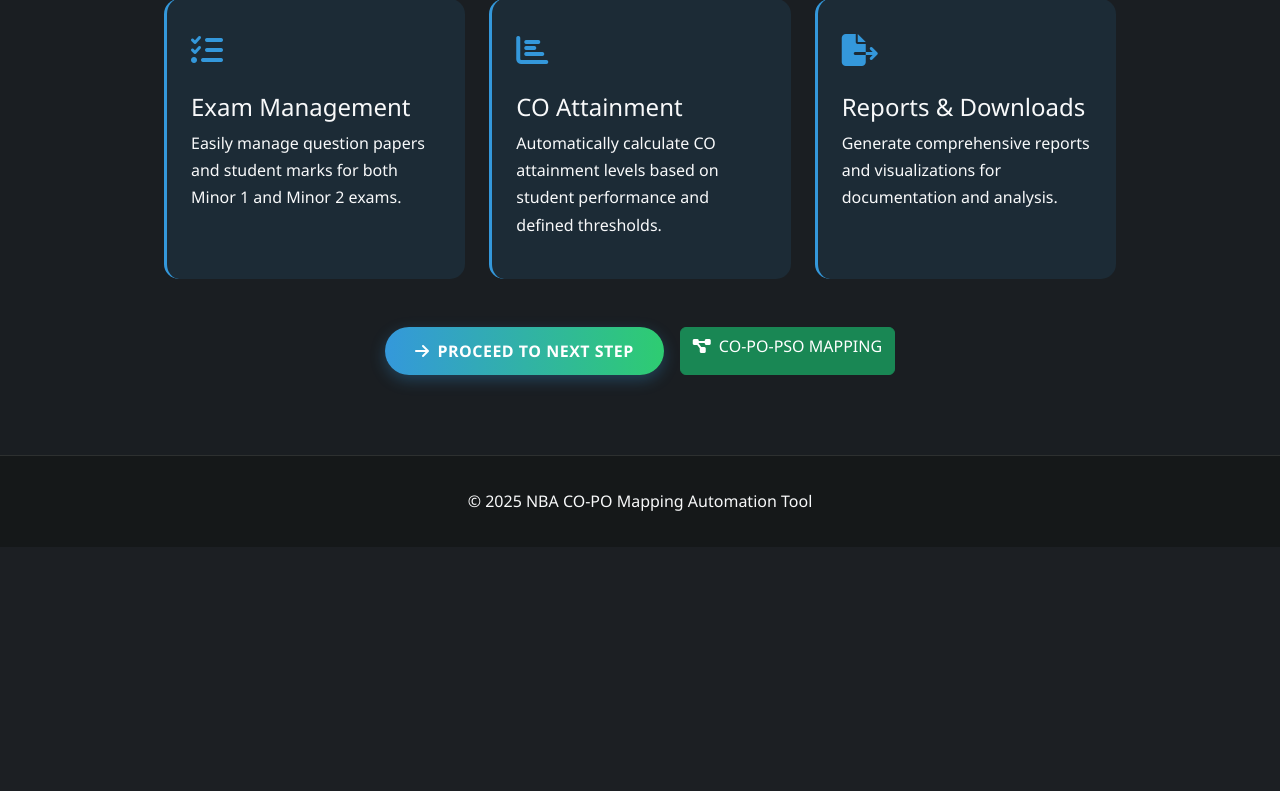
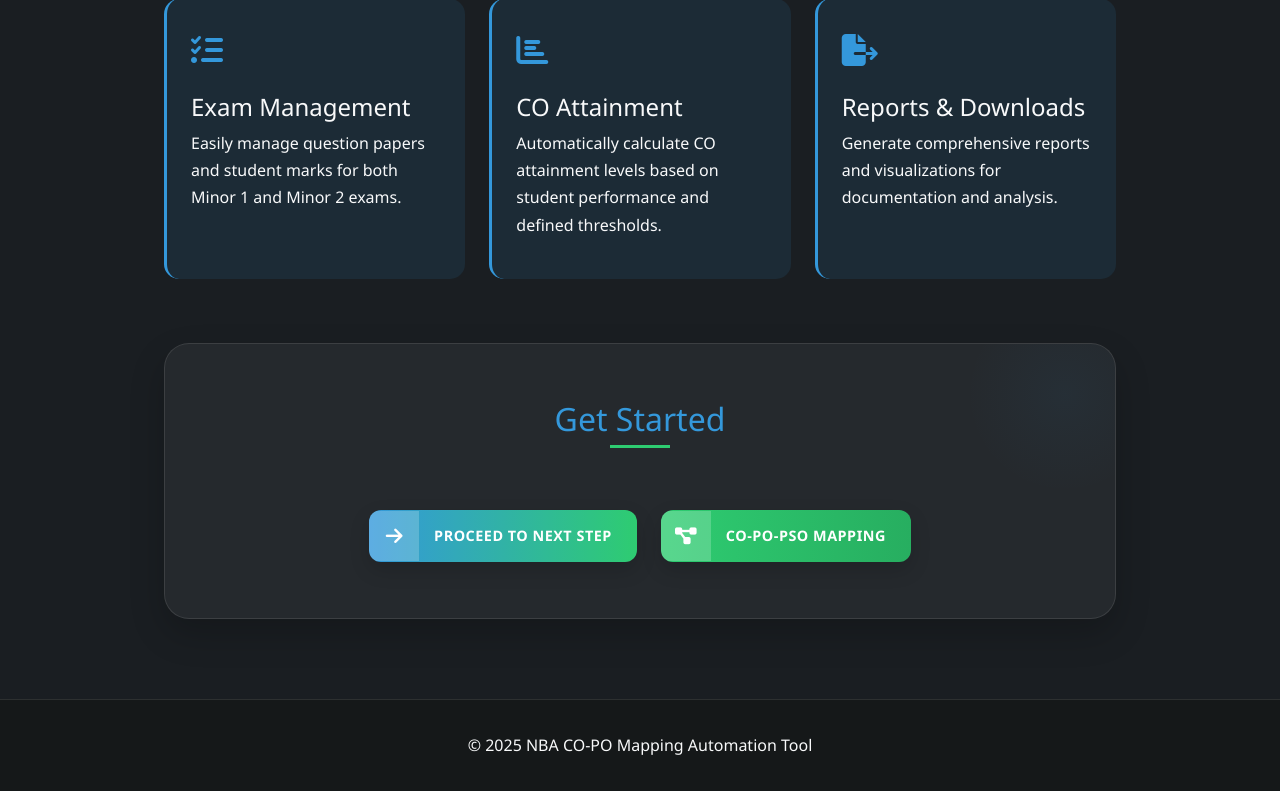
Before and after one commit to binge-coder/co-map, a Flask app: page / in a window 1280 px wide. Shown: the part 1072-1863 px from the top of the page. Before the commit the page ends 1583 px from the top, so only its background shows below. Run offline with Flask 3, Linux system fonts and the light colour scheme.

Commit message:
better buttons

```diff
--- a/templates/home.html
+++ b/templates/home.html
@@ -1,5 +1,6 @@
 <!DOCTYPE html>
 <html lang="en">
+
 <head>
     <meta charset="UTF-8">
     <meta name="viewport" content="width=device-width, initial-scale=1.0">
@@ -175,12 +176,121 @@
             transform: translateY(-3px);
         }
 
+        .action-section {
+            background-color: rgba(255, 255, 255, 0.05);
+            border-radius: 25px;
+            padding: 3.5rem;
+            margin: 4rem 0;
+            border: 1px solid rgba(255, 255, 255, 0.1);
+            box-shadow: 0 15px 35px rgba(0, 0, 0, 0.2);
+            position: relative;
+            overflow: hidden;
+        }
+
+        .action-section::before {
+            content: '';
+            position: absolute;
+            width: 200px;
+            height: 200px;
+            border-radius: 50%;
+            background: radial-gradient(circle, rgba(52, 152, 219, 0.05) 0%, transparent 70%);
+            top: -50px;
+            right: -50px;
+            z-index: 0;
+        }
+
         .action-buttons {
             display: flex;
-            gap: 1rem;
+            gap: 1.5rem;
             flex-wrap: wrap;
             justify-content: center;
-            margin-top: 2.5rem;
+            margin-top: 3rem;
+        }
+
+        .action-btn {
+            min-width: 220px;
+            position: relative;
+            overflow: hidden;
+            transition: all 0.4s cubic-bezier(0.165, 0.84, 0.44, 1);
+            z-index: 1;
+            border: none;
+            padding: 0;
+            border-radius: 12px;
+            box-shadow: 0 8px 20px rgba(0, 0, 0, 0.15);
+            transform: translateY(0);
+        }
+
+        .action-btn:hover {
+            transform: translateY(-5px);
+            box-shadow: 0 12px 25px rgba(0, 0, 0, 0.2);
+        }
+
+        .btn-content {
+            display: flex;
+            align-items: center;
+            padding: 0;
+        }
+
+        .btn-icon {
+            display: flex;
+            align-items: center;
+            justify-content: center;
+            width: 50px;
+            height: 50px;
+            font-size: 1.2rem;
+            transition: all 0.3s;
+        }
+
+        .action-btn span {
+            padding: 15px 25px 15px 15px;
+            font-weight: 600;
+            letter-spacing: 0.5px;
+            font-size: 0.9rem;
+        }
+
+        /* Primary Button */
+        .primary-btn {
+            background: linear-gradient(to right, var(--primary), var(--secondary));
+            color: white;
+        }
+
+        .primary-btn .btn-icon {
+            background-color: rgba(255, 255, 255, 0.2);
+        }
+
+        /* Secondary Button */
+        .secondary-btn {
+            background: linear-gradient(to right, var(--accent), #e67e22);
+            color: white;
+        }
+
+        .secondary-btn .btn-icon {
+            background-color: rgba(255, 255, 255, 0.2);
+        }
+
+        /* Tertiary Button */
+        .tertiary-btn {
+            background: linear-gradient(to right, #3498db, #2980b9);
+            color: white;
+        }
+
+        .tertiary-btn .btn-icon {
+            background-color: rgba(255, 255, 255, 0.2);
+        }
+
+        /* Quaternary Button */
+        .quaternary-btn {
+            background: linear-gradient(to right, #2ecc71, #27ae60);
+            color: white;
+        }
+
+        .quaternary-btn .btn-icon {
+            background-color: rgba(255, 255, 255, 0.2);
+        }
+
+        .action-btn:hover .btn-icon {
+            transform: scale(1.1);
+            background-color: rgba(255, 255, 255, 0.3);
         }
 
         .footer {
@@ -220,6 +330,7 @@
         }
     </style>
 </head>
+
 <body>
     <!-- Navigation -->
     <nav class="navbar navbar-expand-lg navbar-dark">
@@ -264,18 +375,24 @@
             <div class="info-card">
                 <h2><i class="fas fa-graduation-cap me-2"></i>What is Outcome-Based Education?</h2>
                 <p class="info-text">
-                    Outcome-Based Education (OBE) is a student-centered approach to education that emphasizes the achievement of specific,
-                    measurable learning outcomes. Rather than focusing solely on what is taught, OBE prioritizes what students are expected
+                    Outcome-Based Education (OBE) is a student-centered approach to education that emphasizes the
+                    achievement of specific,
+                    measurable learning outcomes. Rather than focusing solely on what is taught, OBE prioritizes what
+                    students are expected
                     to learn and be able to do after completing a course or program.
                 </p>
                 <p class="info-text">
-                    The core philosophy of OBE is that all educational activities should align with the desired learning outcomes,
-                    ensuring that students acquire the necessary skills, knowledge, and attitudes by the end of their academic journey.
+                    The core philosophy of OBE is that all educational activities should align with the desired learning
+                    outcomes,
+                    ensuring that students acquire the necessary skills, knowledge, and attitudes by the end of their
+                    academic journey.
                 </p>
                 <p class="info-text">
                     In an OBE system, learning outcomes are predefined and clearly stated for each subject or course.
-                    These outcomes are typically classified into Course Outcomes (COs), Program Outcomes (POs), and Program Specific Outcomes (PSOs).
-                    Continuous assessment and feedback mechanisms are essential components of OBE, enabling educators to evaluate how
+                    These outcomes are typically classified into Course Outcomes (COs), Program Outcomes (POs), and
+                    Program Specific Outcomes (PSOs).
+                    Continuous assessment and feedback mechanisms are essential components of OBE, enabling educators to
+                    evaluate how
                     well the students are meeting the outcomes and to adapt teaching strategies accordingly.
                 </p>
                 <p class="info-text">
@@ -303,7 +420,8 @@
                             <i class="fas fa-chart-bar"></i>
                         </div>
                         <h4>CO Attainment</h4>
-                        <p>Automatically calculate CO attainment levels based on student performance and defined thresholds.</p>
+                        <p>Automatically calculate CO attainment levels based on student performance and defined
+                            thresholds.</p>
                     </div>
                 </div>
                 <div class="col-md-4">
@@ -320,26 +438,55 @@
 
 
         <!-- Action Buttons -->
-<!-- Action Buttons -->
-<div class="text-center action-buttons">
-    <a href="/m1-question-paper" class="btn btn-primary-gradient">
-        <i class="fas fa-arrow-right me-2"></i>PROCEED TO NEXT STEP
+        <section class="action-section">
+            <div class="text-center">
+                <h2 class="mb-4" style="color: var(--primary); position: relative; display: inline-block;">
+                    Get Started
+                    <div
+                        style="position: absolute; height: 3px; width: 60px; background: var(--secondary); bottom: -10px; left: 50%; transform: translateX(-50%);">
+                    </div>
+                </h2>
+                <div class="action-buttons">
+                    <a href="/m1-question-paper" class="btn action-btn primary-btn">
+                        <div class="btn-content">
+                            <div class="btn-icon">
+                                <i class="fas fa-arrow-right"></i>
+                            </div>
+                            <span>PROCEED TO NEXT STEP</span>
+                        </div>
                     </a>
 
                     {% if config_exists %}
-    <a href="/co-attainment" class="btn btn-accent">
-        <i class="fas fa-chart-line me-2"></i>VIEW CO ATTAINMENT
+                    <a href="/co-attainment" class="btn action-btn secondary-btn">
+                        <div class="btn-content">
+                            <div class="btn-icon">
+                                <i class="fas fa-chart-line"></i>
+                            </div>
+                            <span>VIEW CO ATTAINMENT</span>
+                        </div>
                     </a>
 
-    <<a href="/generate-report" class="btn btn-info" id="generateReportBtn">
-    <i class="fas fa-file-pdf me-2"></i>GENERATE FULL REPORT
+                    <a href="/generate-report" class="btn action-btn tertiary-btn" id="generateReportBtn">
+                        <div class="btn-content">
+                            <div class="btn-icon">
+                                <i class="fas fa-file-pdf"></i>
+                            </div>
+                            <span>GENERATE FULL REPORT</span>
+                        </div>
                     </a>
                     {% endif %}
 
-    <a href="/co-po-pso-mapping" class="btn btn-success">
-        <i class="fas fa-project-diagram me-2"></i>CO-PO-PSO MAPPING
+                    <a href="/co-po-pso-mapping" class="btn action-btn quaternary-btn">
+                        <div class="btn-content">
+                            <div class="btn-icon">
+                                <i class="fas fa-project-diagram"></i>
+                            </div>
+                            <span>CO-PO-PSO MAPPING</span>
+                        </div>
                     </a>
                 </div>
+            </div>
+        </section>
 
         <div id="loadingSpinner" style="display: none;">
             <div class="spinner-border text-info" role="status" style="width: 4rem; height: 4rem;">
@@ -362,13 +509,13 @@
     <script src="https://cdn.jsdelivr.net/npm/bootstrap@5.3.0/dist/js/bootstrap.bundle.min.js"></script>
 
     <script>
-document.getElementById("generateReportBtn").addEventListener("click", function() {
+        document.getElementById("generateReportBtn").addEventListener("click", function () {
             window.addEventListener('beforeunload', function () {
                 document.getElementById("loadingSpinner").style.display = "block";
             });
         });
 
-window.addEventListener('load', function() {
+        window.addEventListener('load', function () {
             document.getElementById("loadingSpinner").style.display = "none";
         });
     </script>
```
Lines whose indentation alone changed are shown as unchanged.
